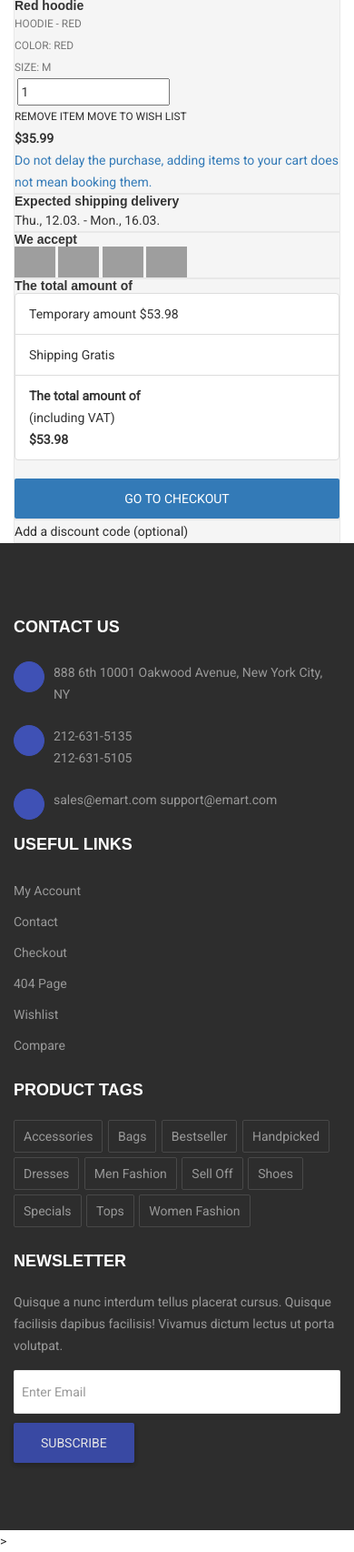
After one commit to ahmedserag2/webMarketPlace, a PHP site: page /cart.php in a window 390 px wide. The commit adds this page. Shown: the part 1443-3149 px from the top of the page at 91% size. Run offline with PHP 8.4, Linux system fonts and the light colour scheme; some web fonts are replaced; grey boxes are pictures that could not be loaded.

Commit message:
changed to php ,added cart

```diff
--- a/CSS/main.css
+++ b/CSS/main.css
@@ -1737,7 +1737,7 @@ button {
 footer {
   width: 100%;
     bottom: 0;
-    position: fixed;
+    position: relative;
     background: #2d2d2d;
 }
 footer .contact-list li {
--- /dev/null
+++ b/cart.php
@@ -0,0 +1,250 @@
+<html>
+    <head>
+	    <meta charset="UTF-8">
+	    <meta name="viewport" content="width=device-width, initial-scale=1">
+	    <title>Web Market Place</title>
+
+	    <!-- Bootstrap CSS -->
+	    <link rel="stylesheet" href="CSS/bootstrap.min.css" type="text/css">
+	    <!-- Main Styles -->
+	    <link rel="stylesheet" href="CSS/main.css" type="text/css">
+	    <!-- Responsive CSS Styles -->
+	    <link rel="stylesheet" href="CSS/responsive.css" type="text/css">
+
+    </head>
+
+    <body>
+
+        <?php include "index.php"; ?>
+	<main>
+	    <div class="container">
+
+	      <!--Section: Block Content-->
+	      <section class="mt-5 mb-4">
+
+	        <!--Grid row-->
+	        <div class="row">
+
+	          <!--Grid column-->
+	          <div class="col-lg-8">
+
+	            <!-- Card -->
+	            <div class="card wish-list mb-4">
+	              <div class="card-body">
+
+	                <h5 class="mb-4">Cart (<span>2</span> items)</h5>
+
+	                <div class="row mb-4">
+	                  <div class="col-md-5 col-lg-3 col-xl-3">
+	                    <div class="view zoom overlay z-depth-1 rounded mb-3 mb-md-0">
+	                      <img class="img-fluid w-100"
+	                        src="https://mdbootstrap.com/img/Photos/Horizontal/E-commerce/Vertical/12a.jpg" alt="Sample">
+	                      <a href="#!">
+	                        <div class="mask waves-effect waves-light">
+	                          <img class="img-fluid w-100"
+	                            src="https://mdbootstrap.com/img/Photos/Horizontal/E-commerce/Vertical/12.jpg">
+	                          <div class="mask rgba-black-slight waves-effect waves-light"></div>
+	                        </div>
+	                      </a>
+	                    </div>
+	                  </div>
+	                  <div class="col-md-7 col-lg-9 col-xl-9">
+	                    <div>
+	                      <div class="d-flex justify-content-between">
+	                        <div>
+	                          <h5>Blue denim shirt</h5>
+	                          <p class="mb-3 text-muted text-uppercase small">Shirt - blue</p>
+	                          <p class="mb-2 text-muted text-uppercase small">Color: blue</p>
+	                          <p class="mb-3 text-muted text-uppercase small">Size: M</p>
+	                        </div>
+	                        <div>
+	                          <div class="def-number-input number-input safari_only mb-0 w-100">
+	                            <button onclick="this.parentNode.querySelector('input[type=number]').stepDown()"
+	                              class="minus"></button>
+	                            <input class="quantity" min="0" name="quantity" value="1" type="number">
+	                            <button onclick="this.parentNode.querySelector('input[type=number]').stepUp()"
+	                              class="plus"></button>
+	                          </div>
+	                          <small id="passwordHelpBlock" class="form-text text-muted text-center">
+	                            (Note, 1 piece)
+	                          </small>
+	                        </div>
+	                      </div>
+	                      <div class="d-flex justify-content-between align-items-center">
+	                        <div>
+	                          <a href="#!" type="button" class="card-link-secondary small text-uppercase mr-3"><i
+	                              class="fas fa-trash-alt mr-1"></i> Remove item </a>
+	                          <a href="#!" type="button" class="card-link-secondary small text-uppercase"><i
+	                              class="fas fa-heart mr-1"></i> Move to wish list </a>
+	                        </div>
+	                        <p class="mb-0"><span><strong>$17.99</strong></span></p>
+	                      </div>
+	                    </div>
+	                  </div>
+	                </div>
+	                <hr class="mb-4">
+	                <div class="row mb-4">
+	                  <div class="col-md-5 col-lg-3 col-xl-3">
+	                    <div class="view zoom overlay z-depth-1 rounded mb-3 mb-md-0">
+	                      <img class="img-fluid w-100"
+	                        src="https://mdbootstrap.com/img/Photos/Horizontal/E-commerce/Vertical/13a.jpg" alt="Sample">
+	                      <a href="#!">
+	                        <div class="mask waves-effect waves-light">
+	                          <img class="img-fluid w-100"
+	                            src="https://mdbootstrap.com/img/Photos/Horizontal/E-commerce/Vertical/13.jpg">
+	                          <div class="mask rgba-black-slight waves-effect waves-light"></div>
+	                        </div>
+	                      </a>
+	                    </div>
+	                  </div>
+	                  <div class="col-md-7 col-lg-9 col-xl-9">
+	                    <div>
+	                      <div class="d-flex justify-content-between">
+	                        <div>
+	                          <h5>Red hoodie</h5>
+	                          <p class="mb-3 text-muted text-uppercase small">Hoodie - red</p>
+	                          <p class="mb-2 text-muted text-uppercase small">Color: red</p>
+	                          <p class="mb-3 text-muted text-uppercase small">Size: M</p>
+	                        </div>
+	                        <div>
+	                          <div class="def-number-input number-input safari_only mb-0 w-100">
+	                            <button onclick="this.parentNode.querySelector('input[type=number]').stepDown()"
+	                              class="minus"></button>
+	                            <input class="quantity" min="0" name="quantity" value="1" type="number">
+	                            <button onclick="this.parentNode.querySelector('input[type=number]').stepUp()"
+	                              class="plus"></button>
+	                          </div>
+	                        </div>
+	                      </div>
+	                      <div class="d-flex justify-content-between align-items-center">
+	                        <div>
+	                          <a href="#!" type="button" class="card-link-secondary small text-uppercase mr-3"><i
+	                              class="fas fa-trash-alt mr-1"></i> Remove item </a>
+	                          <a href="#!" type="button" class="card-link-secondary small text-uppercase"><i
+	                              class="fas fa-heart mr-1"></i> Move to wish list </a>
+	                        </div>
+	                        <p class="mb-0"><span><strong>$35.99</strong></span></p>
+	                      </div>
+	                    </div>
+	                  </div>
+	                </div>
+	                <p class="text-primary mb-0"><i class="fas fa-info-circle mr-1"></i> Do not delay the purchase, adding
+	                  items to your cart does not mean booking them.</p>
+
+	              </div>
+	            </div>
+	            <!-- Card -->
+
+	            <!-- Card -->
+	            <div class="card mb-4">
+	              <div class="card-body">
+
+	                <h5 class="mb-4">Expected shipping delivery</h5>
+
+	                <p class="mb-0"> Thu., 12.03. - Mon., 16.03.</p>
+	              </div>
+	            </div>
+	            <!-- Card -->
+
+	            <!-- Card -->
+	            <div class="card mb-4">
+	              <div class="card-body">
+
+	                <h5 class="mb-4">We accept</h5>
+
+	                <img class="mr-2" width="45px"
+	                  src="https://mdbootstrap.com/wp-content/plugins/woocommerce-gateway-stripe/assets/images/visa.svg"
+	                  alt="Visa">
+	                <img class="mr-2" width="45px"
+	                  src="https://mdbootstrap.com/wp-content/plugins/woocommerce-gateway-stripe/assets/images/amex.svg"
+	                  alt="American Express">
+	                <img class="mr-2" width="45px"
+	                  src="https://mdbootstrap.com/wp-content/plugins/woocommerce-gateway-stripe/assets/images/mastercard.svg"
+	                  alt="Mastercard">
+	                <img class="mr-2" width="45px"
+	                  src="https://z9t4u9f6.stackpathcdn.com/wp-content/plugins/woocommerce/includes/gateways/paypal/assets/images/paypal.png"
+	                  alt="PayPal acceptance mark">
+	              </div>
+	            </div>
+	            <!-- Card -->
+
+	          </div>
+	          <!--Grid column-->
+
+	          <!--Grid column-->
+	          <div class="col-lg-4">
+
+	            <!-- Card -->
+	            <div class="card mb-4">
+	              <div class="card-body">
+
+	                <h5 class="mb-3">The total amount of</h5>
+
+	                <ul class="list-group list-group-flush">
+	                  <li class="list-group-item d-flex justify-content-between align-items-center border-0 px-0 pb-0">
+	                    Temporary amount
+	                    <span>$53.98</span>
+	                  </li>
+	                  <li class="list-group-item d-flex justify-content-between align-items-center px-0">
+	                    Shipping
+	                    <span>Gratis</span>
+	                  </li>
+	                  <li class="list-group-item d-flex justify-content-between align-items-center border-0 px-0 mb-3">
+	                    <div>
+	                      <strong>The total amount of</strong>
+	                      <strong>
+	                        <p class="mb-0">(including VAT)</p>
+	                      </strong>
+	                    </div>
+	                    <span><strong>$53.98</strong></span>
+	                  </li>
+	                </ul>
+
+	                <button type="button" class="btn btn-primary btn-block waves-effect waves-light">go to
+	                  checkout</button>
+
+	              </div>
+	            </div>
+	            <!-- Card -->
+
+	            <!-- Card -->
+	            <div class="card mb-4">
+	              <div class="card-body">
+
+	                <a class="dark-grey-text d-flex justify-content-between" data-toggle="collapse" href="#collapseExample"
+	                  aria-expanded="false" aria-controls="collapseExample">
+	                  Add a discount code (optional)
+	                  <span><i class="fas fa-chevron-down pt-1"></i></span>
+	                </a>
+
+	                <div class="collapse" id="collapseExample">
+	                  <div class="mt-3">
+	                    <div class="md-form md-outline mb-0">
+	                      <input type="text" id="discount-code" class="form-control font-weight-light"
+	                        placeholder="Enter discount code">
+	                    </div>
+	                  </div>
+	                </div>
+	              </div>
+	            </div>
+	            <!-- Card -->
+
+	          </div>
+	          <!--Grid column-->
+
+	        </div>
+	        <!--Grid row-->
+
+	      </section>
+	      <!--Section: Block Content-->
+
+	    </div>
+  </main>
+  <!--Main layout-->
+<?php include "footer.php"; ?>
+
+    </body>
+
+
+
+</html>
--- /dev/null
+++ b/footer.php
@@ -0,0 +1,77 @@
+<!DOCTYPE html>
+<html>
+<head>
+  <title>Footer</title>
+  <!-- Bootstrap CSS -->
+    <link rel="stylesheet" href="CSS/bootstrap.min.css" type="text/css">
+    <!-- Main Styles -->
+    <link rel="stylesheet" href="CSS/main.css" type="text/css">
+    <!-- Responsive CSS Styles -->
+    <link rel="stylesheet" href="CSS/responsive.css" type="text/css">
+
+</head>
+<body>
+  <!-- Footer Start -->
+    <footer class="section">
+      <div class="container">
+        <div class="row">
+          <div class="col-md-3 col-sm-6">
+            <div class="contact-us">
+              <h3 class="widget-title">Contact Us</h3>
+              <ul class="contact-list">
+                <li><i class="icon-home"></i> <span>888 6th 10001 Oakwood Avenue, New York City, NY</span></li>
+                <li><i class="icon-call-out"></i> <span>212-631-5135 <br> 212-631-5105</span></li>
+                <li><i class="icon-envelope"></i> <span>sales@emart.com  support@emart.com</span></li>
+              </ul>
+            </div>
+          </div>
+          <div class="col-md-3 col-sm-6">
+            <h3 class="widget-title">Useful Links</h3>
+            <ul>
+              <li><a href="login.html">My Account</a></li>
+              <li><a href="contact.html">Contact</a></li>
+              <li><a href="checkout.html">Checkout</a></li>
+              <li><a href="404.html">404 Page</a></li>
+              <li><a href="wishlist.html">Wishlist</a></li>
+              <li><a href="compare.html">Compare</a></li>
+            </ul>
+          </div>
+          <div class="col-md-3 col-sm-6">
+            <h3 class="widget-title">Product Tags</h3>
+            <div class="tagcloud">
+              <a href="#" class="tag-link">Accessories</a>
+              <a href="#" class="tag-link">Bags</a>
+              <a href="#" class="tag-link">Bestseller</a>
+              <a href="#" class="tag-link">Handpicked</a>
+              <a href="#" class="tag-link">Dresses</a>
+              <a href="#" class="tag-link">Men Fashion</a>
+              <a href="#" class="tag-link">Sell Off</a>
+              <a href="#" class="tag-link">Shoes</a>
+              <a href="#" class="tag-link">Specials</a>
+              <a href="#" class="tag-link">Tops</a>
+              <a href="#" class="tag-link">Women Fashion</a>
+            </div>
+          </div>
+          <div class="col-md-3 col-sm-6">
+            <div class="block-subscribe">
+              <h3 class="widget-title">Newsletter</h3>
+              <p>Quisque a nunc interdum tellus placerat cursus. Quisque facilisis dapibus facilisis! Vivamus dictum lectus ut porta volutpat.</p>
+              <form class="subscribe" >
+                <input type="text" class="form-control" name="email" placeholder="Enter Email">
+                <button type="submit" class="btn btn-common">Subscribe</button>
+              </form>
+            </div>
+          </div>
+        </div>
+    </div>
+    </footer>
+    <!-- Footer End -->
+
+    <!-- All js here -->
+    <script type="text/javascript" src="JS/jquery-min.js"></script>
+    <script type="text/javascript" src="JS/bootstrap.min.js"></script>
+    <script type="text/javascript" src="JS/main.js"></script>
+
+
+</body>
+</html>>
--- a/index.html
+++ b/index.php
@@ -413,61 +413,7 @@
     <!-- Header Section End -->
 
 
-     <!-- Footer Start -->
-    <footer class="section">
-      <div class="container">
-        <div class="row">
-          <div class="col-md-3 col-sm-6">
-            <div class="contact-us">
-              <h3 class="widget-title">Contact Us</h3>
-              <ul class="contact-list">
-                <li><i class="icon-home"></i> <span>888 6th 10001 Oakwood Avenue, New York City, NY</span></li>
-                <li><i class="icon-call-out"></i> <span>212-631-5135 <br> 212-631-5105</span></li>
-                <li><i class="icon-envelope"></i> <span>sales@emart.com  support@emart.com</span></li>
-              </ul>
-            </div>
-          </div>
-          <div class="col-md-3 col-sm-6">
-            <h3 class="widget-title">Useful Links</h3>
-            <ul>
-              <li><a href="login.html">My Account</a></li>
-              <li><a href="contact.html">Contact</a></li>
-              <li><a href="checkout.html">Checkout</a></li>
-              <li><a href="404.html">404 Page</a></li>
-              <li><a href="wishlist.html">Wishlist</a></li>
-              <li><a href="compare.html">Compare</a></li>
-            </ul>
-          </div>
-          <div class="col-md-3 col-sm-6">
-            <h3 class="widget-title">Product Tags</h3>
-            <div class="tagcloud">
-              <a href="#" class="tag-link">Accessories</a>
-              <a href="#" class="tag-link">Bags</a>
-              <a href="#" class="tag-link">Bestseller</a>
-              <a href="#" class="tag-link">Handpicked</a>
-              <a href="#" class="tag-link">Dresses</a>
-              <a href="#" class="tag-link">Men Fashion</a>
-              <a href="#" class="tag-link">Sell Off</a>
-              <a href="#" class="tag-link">Shoes</a>
-              <a href="#" class="tag-link">Specials</a>
-              <a href="#" class="tag-link">Tops</a>
-              <a href="#" class="tag-link">Women Fashion</a>
-            </div>
-          </div>
-          <div class="col-md-3 col-sm-6">
-            <div class="block-subscribe">
-              <h3 class="widget-title">Newsletter</h3>
-              <p>Quisque a nunc interdum tellus placerat cursus. Quisque facilisis dapibus facilisis! Vivamus dictum lectus ut porta volutpat.</p>
-              <form class="subscribe" >
-                <input type="text" class="form-control" name="email" placeholder="Enter Email">
-                <button type="submit" class="btn btn-common">Subscribe</button>
-              </form>
-            </div>
-          </div>
-        </div>
-	  </div>
-    </footer>
-    <!-- Footer End -->
+
 
     <!-- All js here -->
     <script type="text/javascript" src="JS/jquery-min.js"></script>
```
